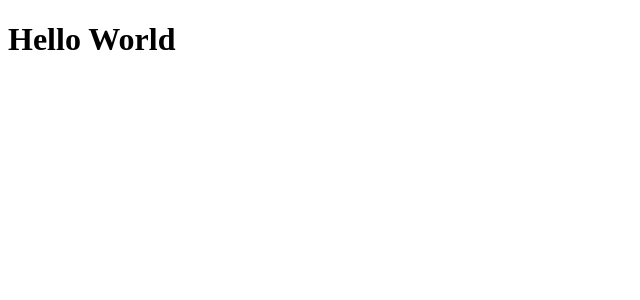
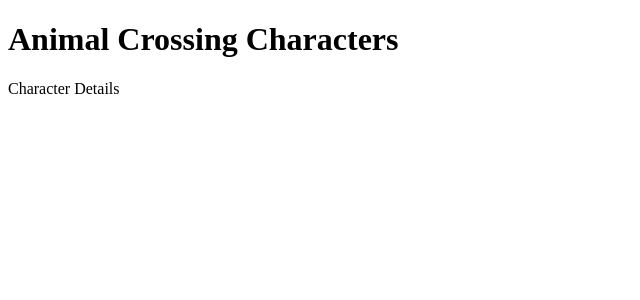
Before and after one commit to franco-ortega/lab-react-ct04-hooks, a React app: page /character/1 in a window 1280 px wide. Shown: the top 300 px of the page, without its empty margins (0-640 px from the left). Built offline with nearby package versions, Linux system fonts and the light colour scheme.

Commit message:
add router, switch, and routes to App; add initial framework to CharacterList, Character, and CharacterDetails

```diff
--- a/package.json
+++ b/package.json
@@ -61,6 +61,7 @@
   },
   "dependencies": {
     "react": "^17.0.1",
-    "react-dom": "^17.0.1"
+    "react-dom": "^17.0.1",
+    "react-router-dom": "^5.2.0"
   }
 }
--- a/src/components/app/App.jsx
+++ b/src/components/app/App.jsx
@@ -1,5 +1,20 @@
 import React from 'react';
+import {
+  BrowserRouter as Router,
+  Route,
+  Switch
+} from 'react-router-dom';
+import CharacterList from '../characters/CharacterList';
+import CharacterDetails from '../characters/CharacterDetails';
 
 export default function App() {
-  return <h1>Hello World</h1>;
+  return (
+    <Router>
+      <h1>Animal Crossing Characters</h1>
+      <Switch>
+        <Route exact path="/" component={CharacterList} />
+        <Route exact path="/character/:id" component={CharacterDetails} />
+      </Switch>
+    </ Router>
+  );
 }
--- a/src/components/characters/CharacterDetails.jsx
+++ b/src/components/characters/CharacterDetails.jsx
@@ -0,0 +1,9 @@
+import React from 'react'
+
+export default function CharacterDetails() {
+    return (
+        <div>
+            Character Details
+        </div>
+    )
+}
--- a/src/components/characters/CharacterList.jsx
+++ b/src/components/characters/CharacterList.jsx
@@ -0,0 +1,9 @@
+import React from 'react'
+
+export default function CharacterList() {
+    return (
+        <div>
+            Character List
+        </div>
+    )
+}
```
Also changed, not shown: src/components/characters/Character.jsx (+9 -0 lines), 1 other file (tests, documents, lock files or other folders).
